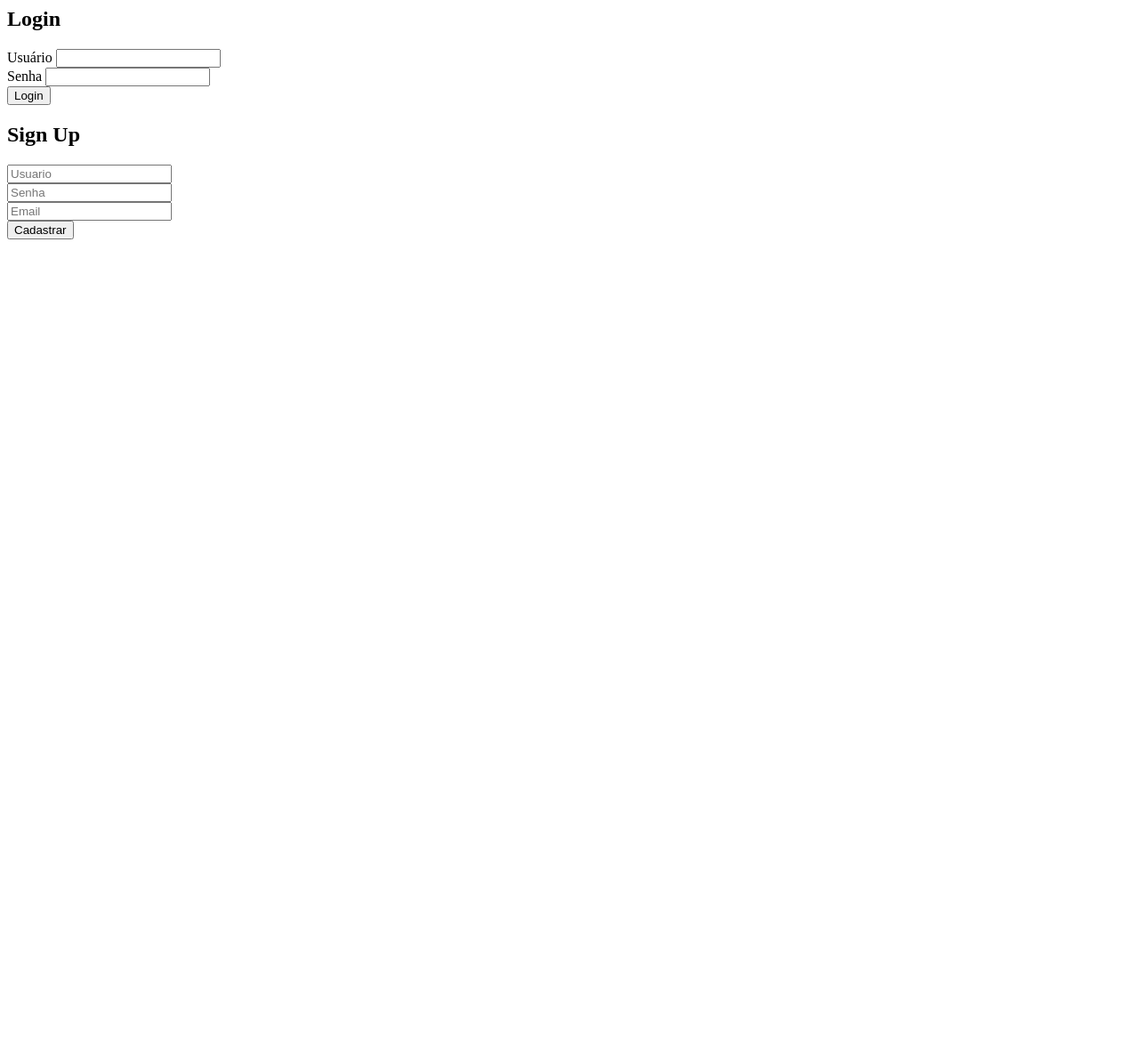
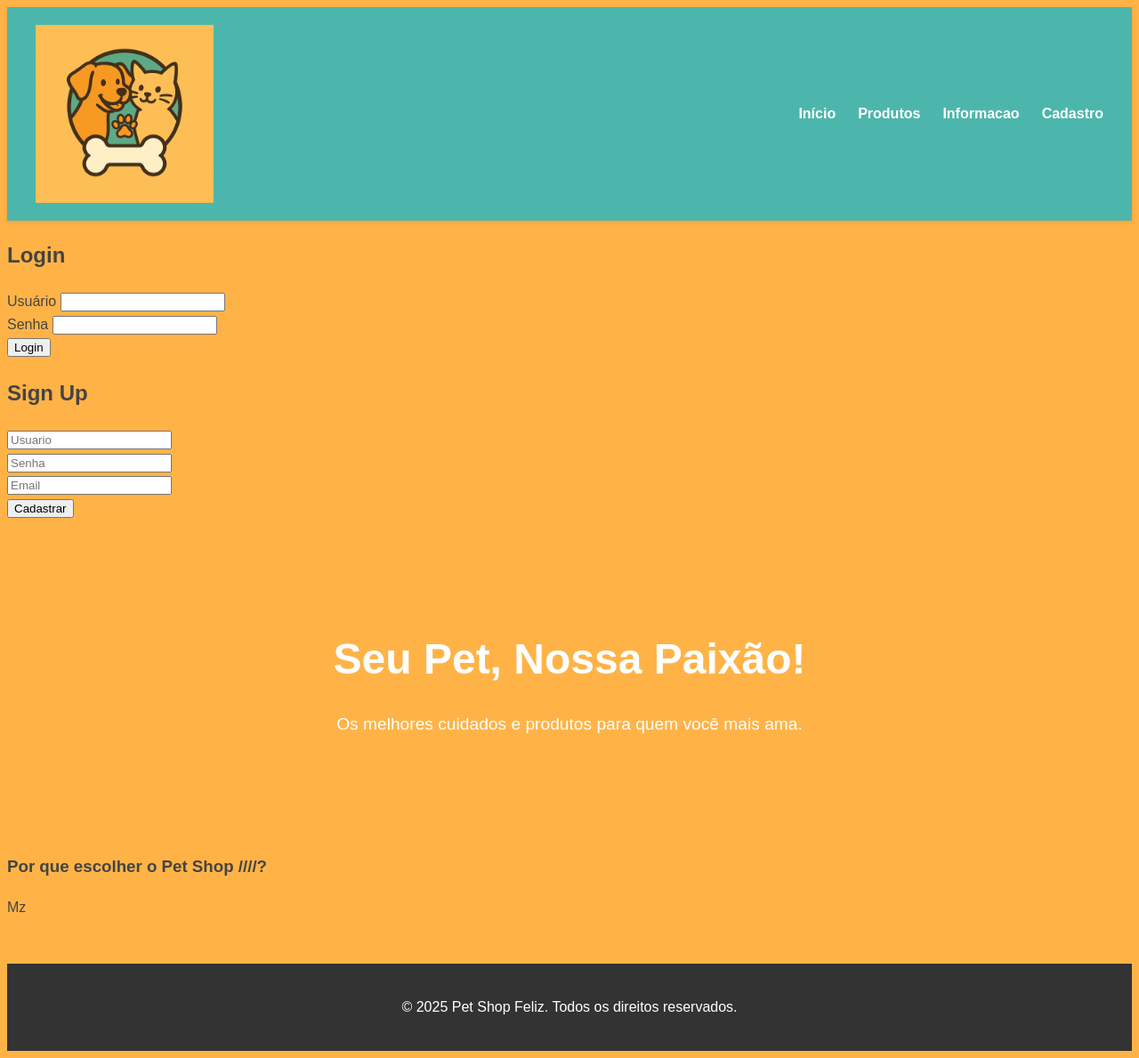
Before and after one commit to Caue-dot/Petshop, a PHP site: page / in a window 1280 px wide. Shown: the whole page at 89% size. Before the commit the page ends 269 px from the top, so only its background shows below. Run offline with PHP 8.4, Linux system fonts and the light colour scheme.

Commit message:
Adicionado Comentarios nos arquivos

```diff
--- a/includes/signup.inc.php
+++ b/includes/signup.inc.php
@@ -13,7 +13,7 @@ if($_SERVER["REQUEST_METHOD"] == "POST"){
         require_once 'signup_model.inc.php';
         require_once 'signup_contr.inc.php';
 
-
+        // Checa se há erros nos inputs
         $errors = [];
         if(is_input_empty($username, $pwd, $email)){
             $errors["empty_input"] = "Preencha todos os campos!";
@@ -33,8 +33,10 @@ if($_SERVER["REQUEST_METHOD"] == "POST"){
 
         require_once 'config_session.inc.php';
         if($errors){
+            //Caso haja erros cria um cookie com os erros
             $_SESSION["errors_signup"] = $errors;
 
+            //Cria um cookie para salvar os campos preenchidos
             $signupData = [
                 "username" => $username,
                 "email" => $email
@@ -45,6 +47,7 @@ if($_SERVER["REQUEST_METHOD"] == "POST"){
             die();
         }
 
+        //Cria o usuario
         create_user($pdo, $pwd, $username, $email);
         header("Location: ../index.php?signup=success");
         $pdo = null;
--- a/includes/signup_contr.inc.php
+++ b/includes/signup_contr.inc.php
@@ -3,6 +3,7 @@
 declare(strict_types=1);
 
 function is_input_empty(string $username, string $pwd, string $email) : bool{
+    //Checa se os inputs estão vazios
     if(empty($username) || empty($pwd) || empty($email)){
         return true;
     }else{
@@ -11,6 +12,7 @@ function is_input_empty(string $username, string $pwd, string $email) : bool{
 }
 
 function is_email_invalid(string $email){
+    // Checa se o email é valido
     if(!filter_var($email, FILTER_VALIDATE_EMAIL)){
         return true;
     }else{
@@ -19,6 +21,7 @@ function is_email_invalid(string $email){
 }
 
 function is_username_taken(object $pdo, string $username){
+    //Checa se o usuario já existe no banco de dados
     if(get_username($pdo, $username)){
         return true;
     }else{
@@ -27,6 +30,7 @@ function is_username_taken(object $pdo, string $username){
 }
 
 function is_email_registered(object $pdo, string $email){
+    //Checa se o email ja existe no banco de dados
     if(get_email($pdo, $email)){
         return true;
     }else{
@@ -35,5 +39,6 @@ function is_email_registered(object $pdo, string $email){
 }
 
 function create_user(object $pdo, string $pwd, string $username, string $email){
+    // Faz uma chamada no banco de dados para enviar os dados do usuario
     set_user($pdo,  $pwd,  $username,  $email);
 }
--- a/includes/signup_model.inc.php
+++ b/includes/signup_model.inc.php
@@ -3,6 +3,7 @@ declare(strict_types=1);
 
 
 function get_username(object $pdo, string $username){
+    //Pega o usuario com determinado username do banco de dados
     $query = "SELECT username FROM users WHERE username = :username;";
     $stmt = $pdo->prepare($query);
     $stmt->bindParam(":username", $username);
@@ -13,6 +14,7 @@ function get_username(object $pdo, string $username){
 }
 
 function get_email(object $pdo, string $email){
+    //Pega o usuario com determinado email do banco de dados
     $query = "SELECT email FROM users WHERE email = :email;";
     $stmt = $pdo->prepare($query);
     $stmt->bindParam(":email", $email);
@@ -23,11 +25,13 @@ function get_email(object $pdo, string $email){
 }
 
 function set_user(object $pdo, string $pwd, string $username, string $email){
+    //Coloca as informações do usuario recem cadastrado no banco de dados
     $query = "INSERT INTO users(username, pwd, email) VALUES (:username, :pwd, :email)";
 
     $options = [
         'cost' => 12
     ];
+    //Criptografia com hash na senha para aumentar a segurança antes de armazenar no banco de dados
     $hashedPwd = password_hash($pwd,PASSWORD_BCRYPT, $options);
 
     $stmt = $pdo->prepare($query);
--- a/includes/signup_view.inc.php
+++ b/includes/signup_view.inc.php
@@ -4,7 +4,7 @@ declare(strict_types=1);
 
 
 function signup_inputs(){
-
+    //Cria os inputs, e caso ja tenha salvo algum input do cookie "signup_data" e não tenha erros preenche automaticamente.
 
     if(isset($_SESSION["signup_data"]["username"]) && !isset($_SESSION["errors_signup"]["username_taken"])){
         echo '<input type="text" name=username placeholder="Usuario" value="' . $_SESSION["signup_data"] ["username"] . '">';
@@ -33,6 +33,7 @@ function signup_inputs(){
 
 function check_signup_errors(){
     if(isset($_SESSION["errors_signup"])){
+        //Caso tenha erro, mostra pro usuário
         $errors = $_SESSION["errors_signup"];
 
         echo "<br>";
@@ -43,8 +44,9 @@ function check_signup_errors(){
 
         unset($_SESSION["errors_signup"]);
     }else if(isset($_GET["signup"] ) && $_GET["signup"] === "success"){
+        //Caso tenha sido cadastrado com sucesso mostre pro usuario
         echo "<br>";
-        echo "<p>Sign up success! </p>";
+        echo "<p>Cadastrado com sucesso! </p>";
 
     }
 }
--- a/index.php
+++ b/index.php
@@ -1,36 +1,79 @@
 <?php
-    require_once "includes/config_session.inc.php";
-    require_once "includes/signup_view.inc.php";
+require_once "includes/config_session.inc.php";
+require_once "includes/signup_view.inc.php";
 ?>
 
-<html lang="en">
+<!DOCTYPE html>
+
+<html lang="pt-br">
+
 <head>
-    <meta charset="UTF-8">
-    <meta name="viewport" content="width=device-width, initial-scale=1.0">
-    <title>Document</title>
+    <meta http-equiv="CONTENT-TYPE" content="text/html; charset=UTF-8">
+    <link rel="stylesheet" href="public/css/style.css" />
+    <title>Loja do Pet Shop</title>
 </head>
+
 <body>
+    <header class="main-header">
+        <div class="container">
+            <img src="public/img/logodopetshop.jpg" class="logo"><a href="index.html"></a>
+            <nav class="main-nav">
+                <ul>
+                    <li><a href="index.html">Início</a></li>
+                    <li><a href="produtos.html">Produtos</a></li>
+                    <li><a href="informacao.html">Informacao</a></li>
+                    <li><a href="cadastro.html">Cadastro</a></li>
+                </ul>
+            </nav>
+        </div>
+    </header>
+
+
+<!--Seção de login-->
     <h2> Login </h2>
-      <form action="includes/login.inc.php">
+    <form action="includes/login.inc.php">
         <label for="username">Usuário</label>
         <input type="text" name="username">
         <br>
         <label for="username">Senha</label>
         <input type="text" name="pwd">
         <br>
-        <input type="submit" value= "Login">
+        <input type="submit" value="Login">
     </form>
     <h2> Sign Up</h2>
     <form action="includes/signup.inc.php" method="POST">
         <?php
         signup_inputs();
         ?>
-        <input type="submit" value= "Cadastrar">
+        <input type="submit" value="Cadastrar">
     </form>
 
 
     <?php
-        check_signup_errors();
+    check_signup_errors();
     ?>
+
+    <main>
+        <section class="hero">
+            <h2>Seu Pet, Nossa Paixão!</h2>
+            <p>Os melhores cuidados e produtos para quem você mais ama.</p>
+
+        </section>
+
+        <section class="info-section">
+            <h3>Por que escolher o Pet Shop ////?</h3>
+            </div>
+        </section>
+    </main>
+    Mz
+
+
+
+    <footer>
+        <div class="container">
+            <p>&copy; 2025 Pet Shop Feliz. Todos os direitos reservados.</p>
+        </div>
+    </footer>
 </body>
+
 </html>
--- /dev/null
+++ b/public/css/style.css
@@ -0,0 +1,95 @@
+body{ font-family: Arial, sans-serif;
+    line-height: 1.6;
+    color:#444444;
+    background-color:#FFB347
+}
+.container {
+    width: 8ZX0%; /* Largura do conteúdo principal */
+    max-width: 1200px; /* Largura máxima para não ficar muito largo em telas grandes */
+    margin: 0 auto; /* Centraliza o container */
+}
+
+a {
+    text-decoration: none; /* Remove o sublinhado dos links */
+    color: inherit; /* Faz com que os links herdem a cor do pai */
+}
+
+/* --- Estilos do Cabeçalho (Header) --- */
+.main-header {
+    background-color: #4DB6AC; /* Azul suave para o cabeçalho */
+    color:#FFFFFF; /* Texto branco */
+    padding: 20px 0; /* Espaçamento interno em cima/baixo */
+    box-shadow: 0 2px 5px rgba(0,0,0,0.1); /* Sombra suave */
+}
+
+.main-header .container {
+    display: flex; /* Usa Flexbox para alinhar itens na mesma linha */
+    justify-content: space-between; /* Espaça o logo e a navegação */
+    align-items: center; /* Alinha verticalmente no centro */
+}
+
+.main-header .logo {
+    margin: 0; /* Remove margem padrão do h1 */
+    font-size: 2.2em; /* Tamanho do logo */
+}
+
+.main-header .logo a {
+    color: #fff; /* Cor branca para o link do logo */
+    font-weight: bold;
+}
+
+/* --- Estilos da Navegação (Menu) --- */
+.main-nav ul {
+    list-style: none; /* Remove os marcadores da lista */
+    display: flex; /* Coloca os itens do menu em linha */
+}
+
+.main-nav ul li {
+    margin-left: 25px; /* Espaçamento entre os itens do menu */
+}
+
+.main-nav ul li a {
+    color: #fff; /* Cor branca para os links do menu */
+    font-weight: bold;
+    padding: 5px 0; /* Espaçamento interno para a área de clique */
+    transition: color 0.3s ease; /* Transição suave na mudança de cor */
+}
+
+.main-nav ul li a:hover,
+.main-nav ul li a.active { /* Efeito ao passar o mouse ou na página ativa */
+    color: #FFDDC1; /* Cor de destaque (laranja claro) */
+    border-bottom: 2px solid #FFDDC1; /* Linha embaixo */
+}
+
+/* --- Estilos da Seção Hero (Primeira seção da página inicial) --- */
+.hero {
+    background-color:#FFF5E1x; /* Verde claro para a seção hero */
+    color:#FFFFFF;
+    text-align: center;
+    padding: 80px 20px;
+}
+
+.hero h2 {
+    font-size: 3em;
+    margin-bottom: 15px;
+    color:#FFFFFF; /* branco */
+    text-align: center;
+}
+
+.hero p {
+    font-size: 1.2em;
+    margin-bottom: 30px;
+    text-align: center;
+}
+/* --- Estilos do Rodapé (Footer) --- */
+footer {
+    background-color: #333;
+    color: #fff;
+    text-align: center;
+    padding: 20px 0;
+    margin-top: 50px;
+}
+
+img{
+    width: 200px;
+}
```
Also changed, not shown: includes/SobreIncludes.md (added, +1 -0 lines), public/img/logodopetshop.jpg (added).
